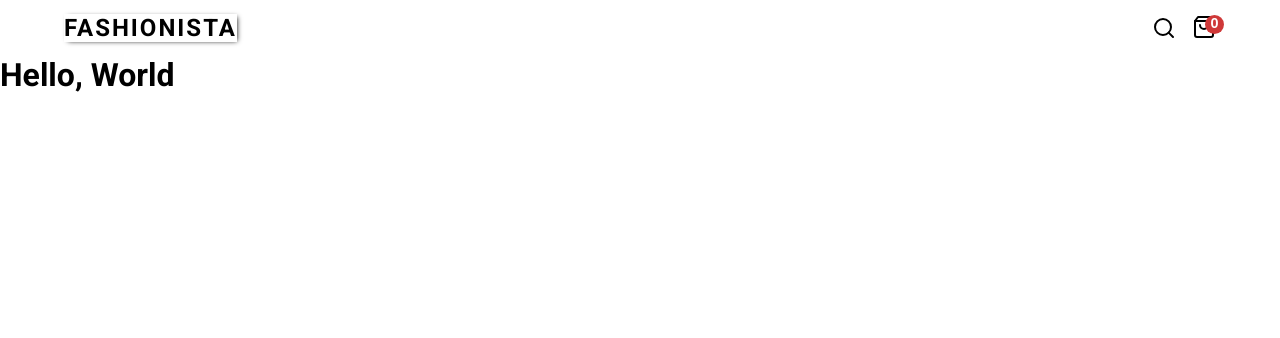
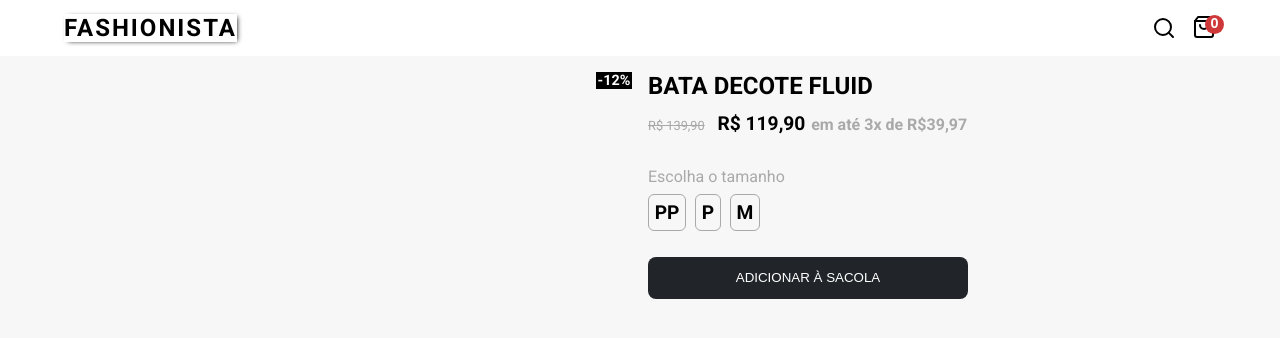
Before and after one commit to wendellaraujo/fashionista-ecommerce, a React (Create React App) app: page /product in a window 1280 px wide. Shown: the top 338 px of the page. Built offline with nearby package versions, Linux system fonts and the light colour scheme.

Commit message:
finished css in  Product page

```diff
--- a/src/components/Search/index.js
+++ b/src/components/Search/index.js
@@ -2,7 +2,6 @@ import React from 'react'
 import { ArrowLeft } from 'react-feather'
 
 import './styles.css'
-import img from '../product.jpg'
 
 
 export default function Search() {
@@ -26,7 +25,7 @@ export default function Search() {
 
                <li className="results__item">
                   <div className="item__image">
-                     <img src={img} />
+                     <img src="" />
                   </div>
 
                   <div className="item__details">
--- a/src/components/Search/styles.css
+++ b/src/components/Search/styles.css
@@ -13,7 +13,6 @@
   font-size: 1em;
 }
 .search__area{
-  background-color: #f9f9f9;
   height: 3.5em;
   border-bottom: 2px solid #a9a9a921;
 }
@@ -31,9 +30,7 @@
 
 
 .search__section{
-  background-color: #f9f9f9;
   height: 100vh;
-  display: inline-block;
 }
 .results__item{
   display: flex;
--- a/src/components/pages/Product/index.js
+++ b/src/components/pages/Product/index.js
@@ -1,10 +1,38 @@
 import React from 'react'
 
 import './styles.css'
-import img from '../../product.jpg'
+
 
 export default function Product() {
    return (
-      <h1>Hello, World</h1>
+      <div className="product__container--window">
+         <div className="product">
+            <img src="" alt="" className="product__image"/>
+            <span className="product__discountBadge">-12%</span>
+         </div>
+
+         <div className="app__container product__container">
+            <h3 className="product__title">Bata decote Fluid</h3>
+
+            <div className="product__price">
+               <span className="product__price--old">R$ 139,90</span>
+               <span className="product__price--new">R$ 119,90</span>
+               <span className="product__installments">em até 3x de R$39,97</span>
+            </div>
+
+            <div className="product__sizing">
+               <span>Escolha o tamanho</span>
+               <ul className="product__availableSizes">
+                  <li className="product__size">PP</li>
+                  <li className="product__size">P</li>
+                  <li className="product__size">M</li>
+               </ul>
+            </div>
+
+            <div className="product__addToBag">
+               <button className="addToBag__button">Adicionar à Sacola</button>
+            </div>
+         </div>
+      </div>
    )
 }
--- a/src/components/pages/Product/styles.css
+++ b/src/components/pages/Product/styles.css
@@ -0,0 +1,60 @@
+.product{
+  position: relative;
+}
+.product__container{
+  display: flex;
+  flex-direction: column;
+  align-items: flex-start;
+  height: 40vh;
+}
+.product__title{
+  text-transform: uppercase;
+  font-size: 1.5em;
+  margin-bottom: .5em;
+}
+.product__price--new{
+  font-weight: bold;
+  font-size: 1.2em;
+  margin-right: .3em;
+}
+.product__installments{
+  color: #a9a9a9;
+  font-weight: bold;
+}
+.product__sizing{
+  margin-top: 2em;
+}
+.product__sizing span{
+  color: #a9a9a9;
+  margin-bottom: 0.5em;
+  display: inline-block;
+}
+.product__availableSizes{
+  display: flex;
+  align-items: center;
+  justify-content: space-between;
+  width: 7em;
+}
+.product__size{
+  font-size: 1.2em;
+  text-transform: uppercase;
+  font-weight: bold;
+  border: 1px solid #a9a9a9;
+  border-radius: 6px;
+  padding: .3em;
+  transition: 0.2s;
+  cursor: pointer;
+}
+
+.addToBag__button{
+  width: 90%;
+  background-color: #212529;
+  color: #fff;
+  text-transform: uppercase;
+  padding: 1em;
+  border-radius: 8px;
+  position: fixed;
+  bottom: 1em;
+  outline: none;
+  transition: 0.2s;
+}
--- a/src/components/pages/Products/styles.css
+++ b/src/components/pages/Products/styles.css
@@ -1,9 +1,6 @@
 .products__counter{
   color: #a7a7a7;
   padding-top: 2em;
-}
-.products{
-  background-color: #f9f9f9;
 }
 .products__grid{
   margin-top: 1em;
--- a/src/global.css
+++ b/src/global.css
@@ -14,6 +14,7 @@ li{
 }
 body{
   font-family: 'Roboto', sans-serif;
+  background-color: #f7f7f7;
 }
 header{
   background-color: white;
@@ -57,4 +58,28 @@ button, svg{
     width: 25%;
     margin-left: auto;
   }
+
+  .product{
+    width: 50%;
+  }
+  .product__size:hover{
+    background-color: #a9a9a9;
+  }
+  .product__container--window{
+    display: flex;
+    margin: 1em 3em;
+  }
+  .product__container{
+    width: 50%;
+    margin-left: 1em;
+  }
+  .product__addToBag .addToBag__button{
+    position: initial;
+    width: 20rem;
+    margin-top: 2em;
+  }
+  .addToBag__button:hover{
+    opacity: 80%;
+  }
+
 }
```
Also changed, not shown: src/components/product.jpg (deleted).
